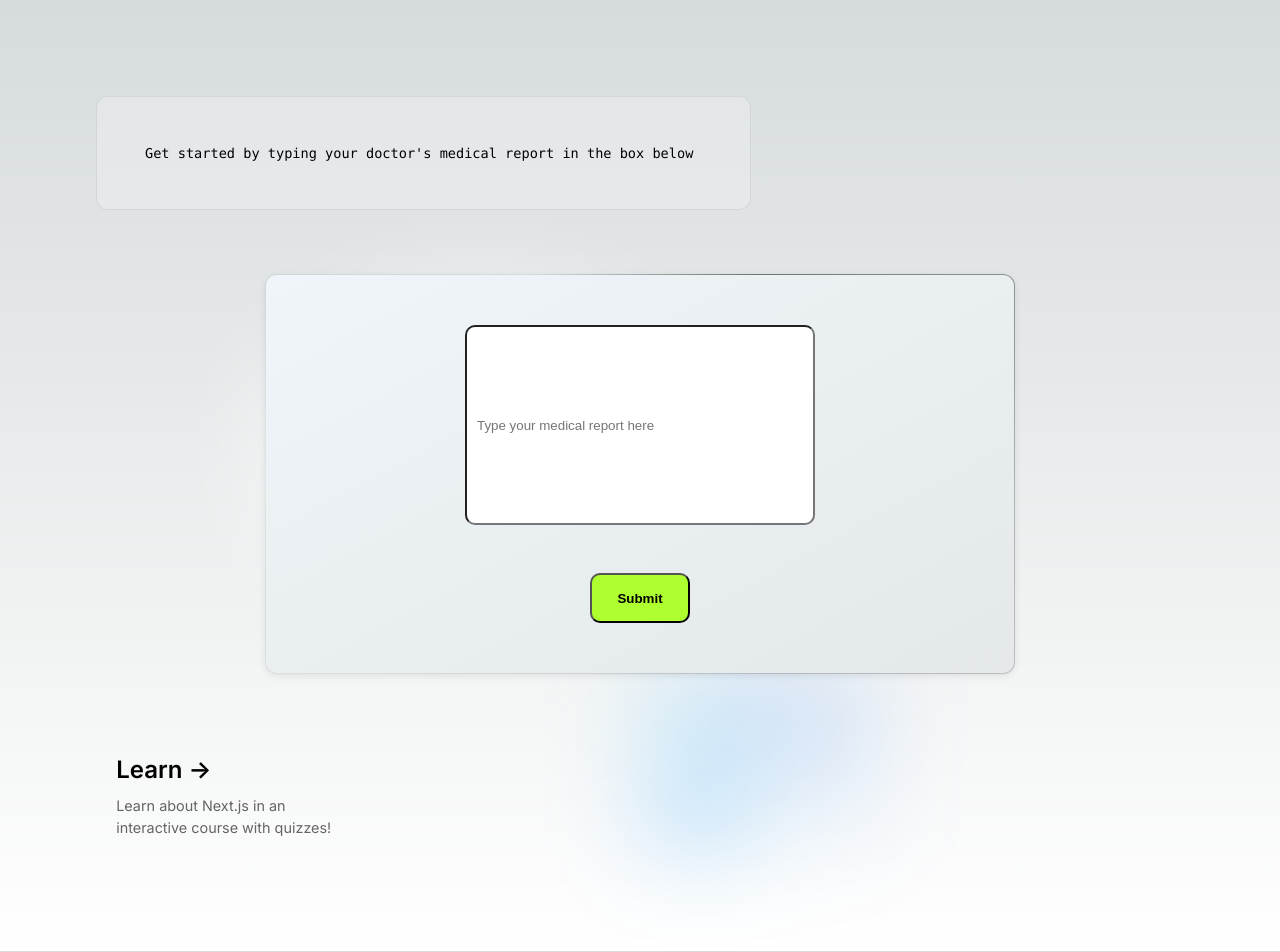
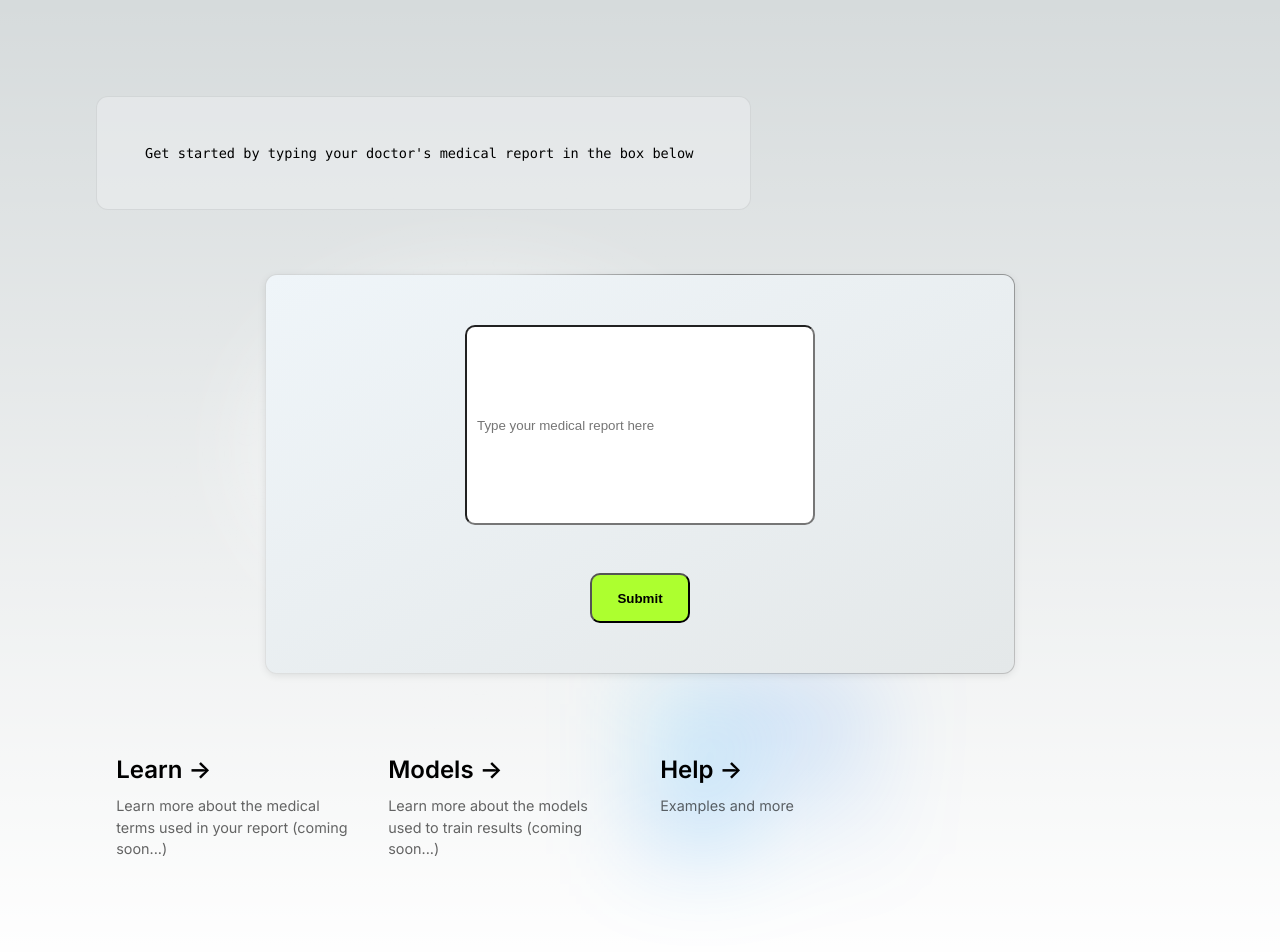
Before and after one commit to alexpaden/sutures-pro, a Next.js app: page / in a window 1280 px wide. Shown: the top 952 px of the page. Built offline with nearby package versions, Linux system fonts and the light colour scheme.

Commit message:
Update site title and bottom options

```diff
--- a/src/pages/index.tsx
+++ b/src/pages/index.tsx
@@ -10,8 +10,8 @@ export default function Home() {
   return (
     <>
       <Head>
-        <title>Create Next App</title>
-        <meta name="description" content="Generated by create next app" />
+        <title>Suture's Medical Translator</title>
+        <meta name="description" content="medical text for layman" />
         <meta name="viewport" content="width=device-width, initial-scale=1" />
         <link rel="icon" href="/favicon.ico" />
       </Head>
@@ -31,8 +31,23 @@ export default function Home() {
               Learn <span>-&gt;</span>
             </h2>
             <p className={inter.className}>
-              Learn about Next.js in an interactive course with&nbsp;quizzes!
+              Learn more about the medical terms used in your report (coming
+              soon...)
             </p>
+          </a>
+          <a className={styles.card}>
+            <h2 className={inter.className}>
+              Models <span>-&gt;</span>
+            </h2>
+            <p className={inter.className}>
+              Learn more about the models used to train results (coming soon...)
+            </p>
+          </a>
+          <a className={styles.card}>
+            <h2 className={inter.className}>
+              Help <span>-&gt;</span>
+            </h2>
+            <p className={inter.className}>Examples and more</p>
           </a>
         </div>
       </main>
```
